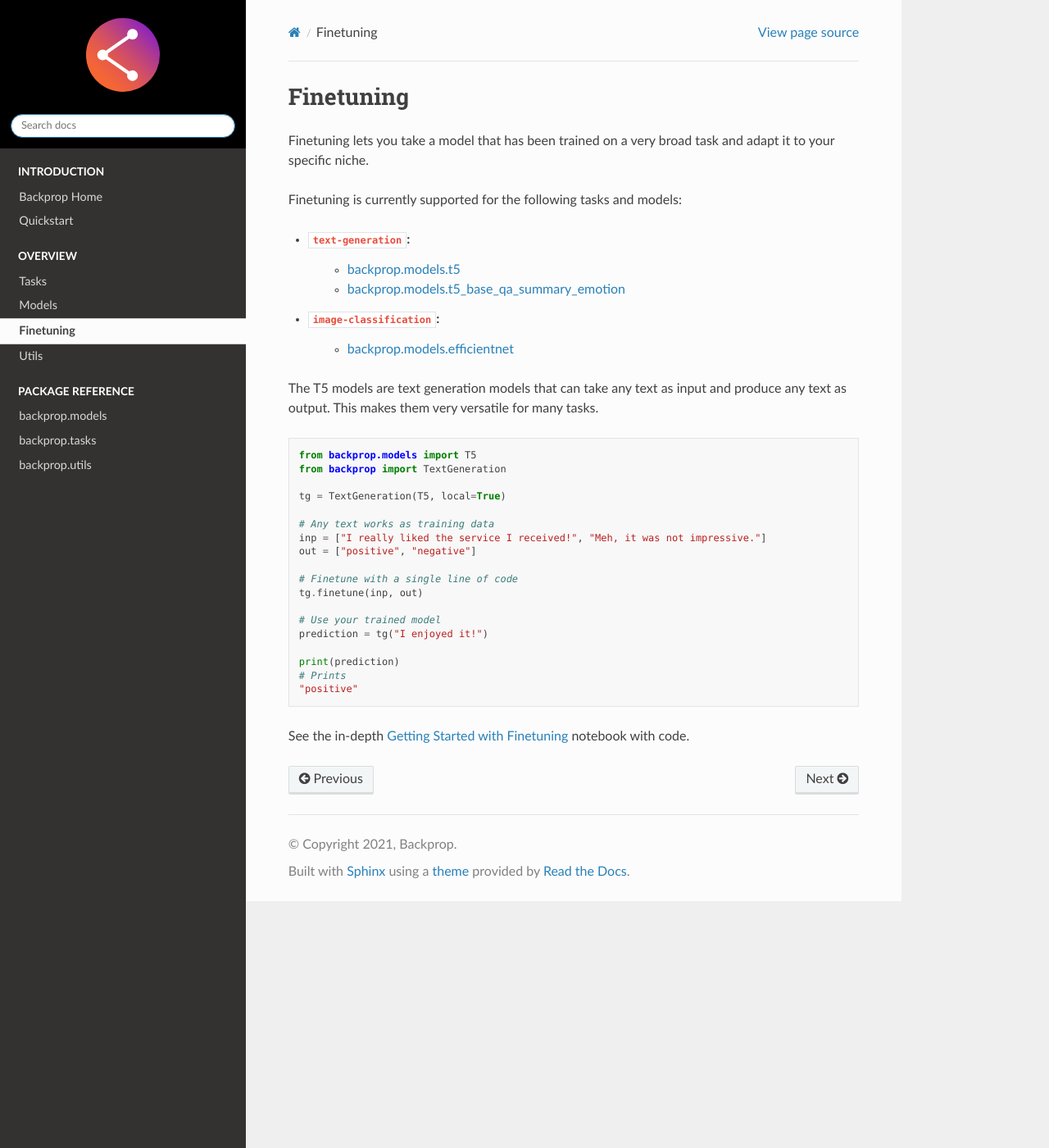
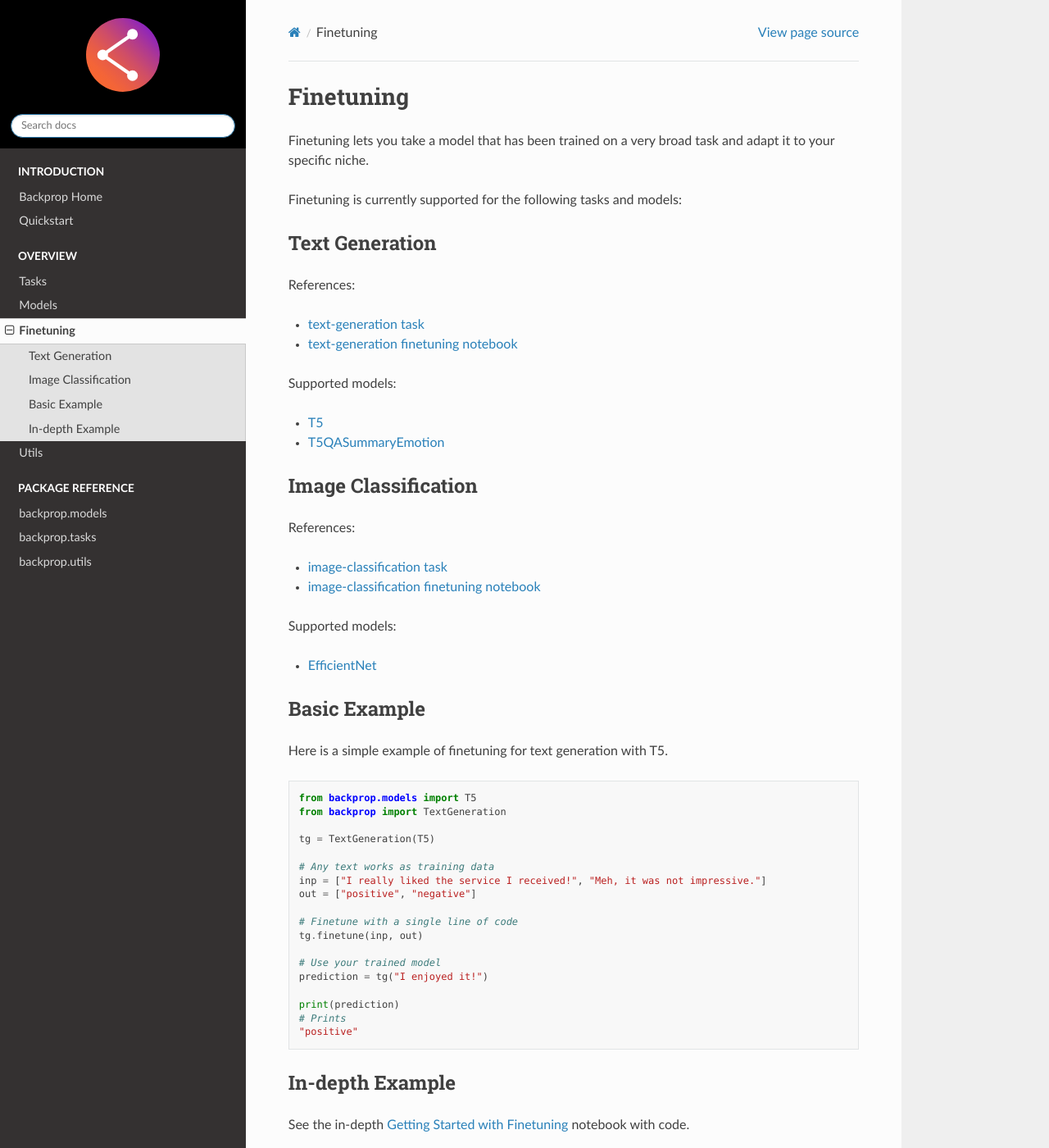
Before and after one commit to backprop-ai/backprop, a Sphinx documentation site: the page built from docs/source/Finetuning.rst, in a window 1280 px wide and 1400 px high. Shown: the whole window at 82% size. Built offline with Sphinx 7.4.7 and the Read the Docs theme 2.0.0, drawn with Linux system fonts in a browser that asks for light colours.

Commit message:
Notebooks, docs

```diff
--- a/docs/source/Finetuning.rst
+++ b/docs/source/Finetuning.rst
@@ -7,22 +7,42 @@ Finetuning lets you take a model that has been trained on a very broad task and
 
 Finetuning is currently supported for the following tasks and models:
 
-* ``text-generation``:
-    * :ref:`t5`
-    * :ref:`t5baseqasummaryemotion`
+Text Generation
+^^^^^^^^^^^^^^^
 
-* ``image-classification``:
-    * :ref:`efficientnet`
+References:
 
-The T5 models are text generation models that can take any text as input and produce any text as output.
-This makes them very versatile for many tasks.
+* :ref:`text-generation task <text-generation>`
+* `text-generation finetuning notebook <https://github.com/backprop-ai/backprop/blob/main/examples/Finetuning_TextGeneration.ipynb>`_
+
+Supported models:
+
+* :ref:`T5 <t5>`
+* :ref:`T5QASummaryEmotion <t5baseqasummaryemotion>`
+
+Image Classification
+^^^^^^^^^^^^^^^^^^^^
+
+References:
+
+* :ref:`image-classification task <image-classification>`
+* `image-classification finetuning notebook <https://github.com/backprop-ai/backprop/blob/main/examples/Finetuning_ImageClassification.ipynb>`_
+
+Supported models:
+
+* :ref:`EfficientNet <efficientnet>`
+
+Basic Example
+^^^^^^^^^^^^^
+
+Here is a simple example of finetuning for text generation with T5.
 
 .. code-block:: python
 
     from backprop.models import T5
     from backprop import TextGeneration
 
-    tg = TextGeneration(T5, local=True)
+    tg = TextGeneration(T5)
 
     # Any text works as training data
     inp = ["I really liked the service I received!", "Meh, it was not impressive."]
@@ -38,4 +58,8 @@ This makes them very versatile for many tasks.
     # Prints
     "positive"
 
-See the in-depth `Getting Started with Finetuning <https://github.com/backprop-ai/backprop/blob/main/examples/Finetuning.ipynb>`_ notebook with code.
+
+In-depth Example
+^^^^^^^^^^^^^^^^
+
+See the in-depth `Getting Started with Finetuning <https://github.com/backprop-ai/backprop/blob/main/examples/Finetuning_GettingStarted.ipynb>`_ notebook with code.
```
Also changed, not shown: docs/source/backprop.tasks.rst (+2 -8 lines), examples/assets/dashboard-models.png (added), examples/assets/texttask.png (added), 5 other files.
